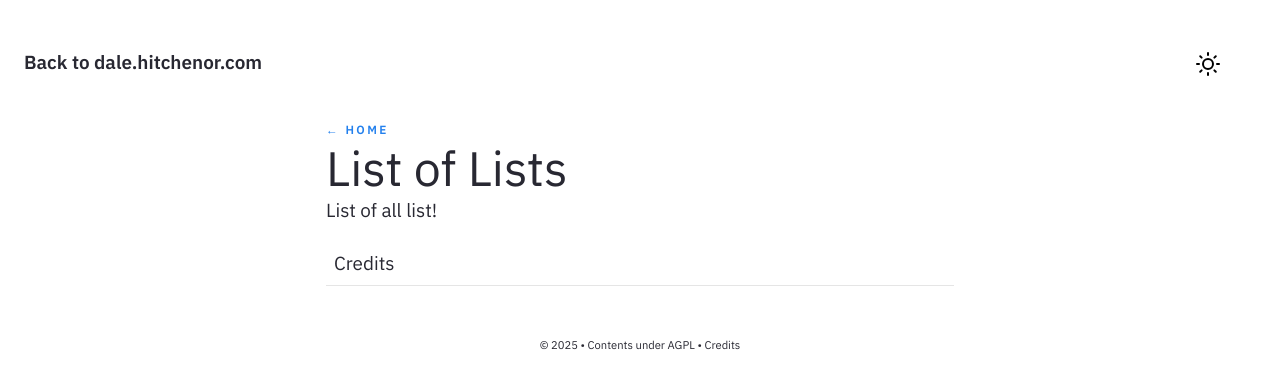
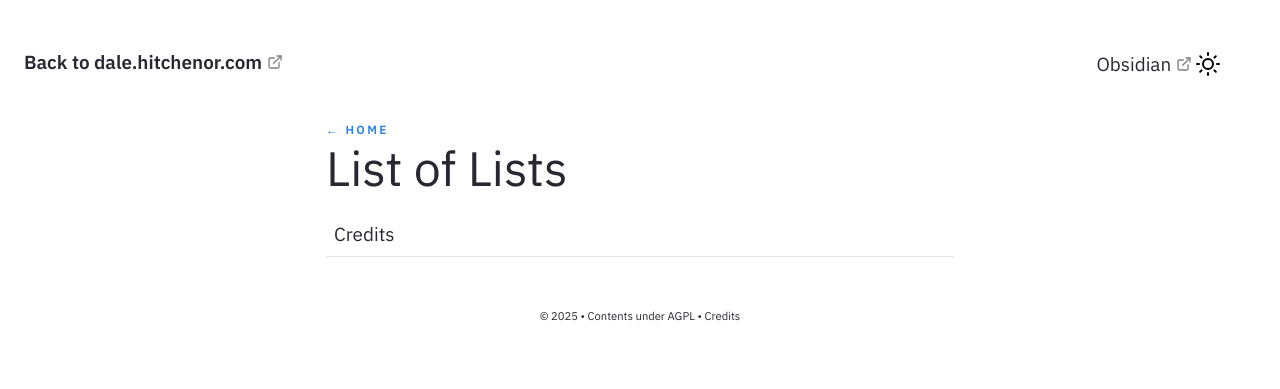
Before and after one commit to dhitchenor/blog.hitchenor.com, a Jekyll site: the page built from pages/lists.md, in a window 1280 px wide. Shown: the top 389 px of the page. Built offline with Jekyll 4.4.1, drawn with Linux system fonts in a browser that asks for light colours.

Commit message:
Nex4t commit

```diff
--- a/_includes/Nav.html
+++ b/_includes/Nav.html
@@ -31,7 +31,7 @@
 
 <nav class="navbar is-transparent" role="navigation" aria-label="main navigation">
     <div class="navbar-brand">
-      <a class="navbar-item" style="padding-left: 0;"; href="{{ site.baseurl }}/index.html">
+      <a class="navbar-item" style="padding-left: 0;"; href="https://dale.hitchenor.com">
           <h6> {{site.heading}}</h6></a>
           <script src="{{ site.baseurl }}/assets/js/modeswitcher.js"></script>
           <script src="{{ site.baseurl }}/assets/js/Hamburger.js"></script>
@@ -66,10 +66,10 @@
         <a href="https://jekyllrb.com/" target="_blank" class="navbar-item">
           Jekyll
         </a>
+      -->
         <a href="https://obsidian.md/"  target="_blank" class="navbar-item">
           Obsidian
         </a>
-      -->
       </div>
       <div class="navbar-end is-hidden-mobile" onclick="modeSwitcher()" >
         <div class="navbar-item">
--- a/pages/lists.md
+++ b/pages/lists.md
@@ -4,5 +4,3 @@ permalink: /lists
 title: List of Lists
 feedformat: row
 ---
-
-List of all list!
```
